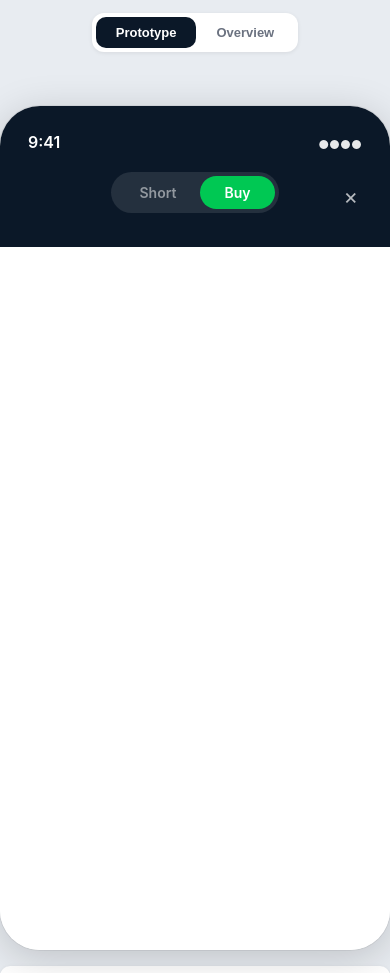
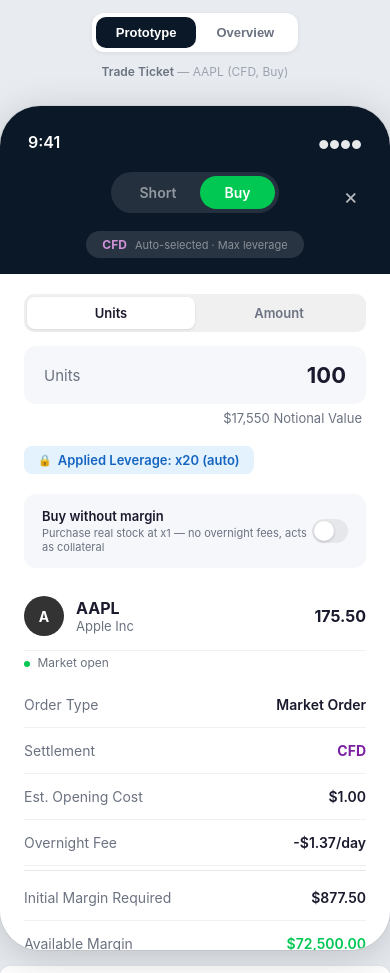
Before and after one commit to michaelpoetoro/margin-account-mockups, a plain HTML site: page prototype.html in a window 390 px wide. Shown: the part 123-1096 px from the top of the page. Drawn offline with Linux system fonts and the light colour scheme.

Commit message:
Fix prototype crash: replace state.settlement with getSettlement(), update renderTradeBody for Buy without margin

```diff
--- a/prototype.html
+++ b/prototype.html
@@ -916,7 +916,7 @@
           <div class="nav-item" data-action="nav-watchlist"><div class="nav-icon"></div>Watchlist</div>
           <div class="nav-item" data-action="nav-portfolio"><div class="nav-icon"></div>Portfolio</div>
           <div class="nav-item" data-action="nav-trade"><div class="nav-icon"></div>Trade</div>
-          <div class="nav-item active" data-action="nav-notifications"><div class="nav-icon"></div>Feed</div>
+          <div class="nav-item" data-action="nav-notifications"><div class="nav-icon"></div>Feed</div>
           <div class="nav-item" data-action="nav-more"><div class="nav-icon"></div>More</div>
         </div>
       </div>
@@ -1020,10 +1020,12 @@
     var lev = getLeverage();
     var notional = getNotionalValue();
     var imr = getIMR();
-    var remaining = state.availableMargin - imr;
+    var cashReq = getCashRequired();
+    var cost = isCfdSettlement() ? imr : cashReq;
+    var remaining = state.availableMargin - cost;
     var sufficient = remaining >= 0;
     var isBuy = state.side === 'buy';
-    var isCfd = state.settlement === 'cfd';
+    var isCfd = isCfdSettlement();
 
     var inputLabel, inputVal, subLabel;
     if (state.inputMode === 'shares') {
@@ -1034,23 +1036,62 @@
       inputLabel = 'Amount (USD)';
       inputVal = fmt(state.amountValue);
       var shares = notional / inst.price;
-      subLabel = shares.toFixed(2) + (isCfd ? ' Units' : ' Shares') + ' &middot; ' + fmtInt(notional) + ' Notional Value (x' + lev + ')';
+      if (isCfd) {
+        subLabel = shares.toFixed(2) + ' Units &middot; ' + fmtInt(notional) + ' Notional Value (x' + lev + ')';
+      } else {
+        subLabel = shares.toFixed(2) + ' Shares &middot; ' + fmtInt(notional) + ' Notional Value (x1)';
+      }
     }
+
+    var html = '';
+    html += '<div class="input-mode-toggle">';
+    html += '<div class="input-mode-btn ' + (state.inputMode === 'shares' ? 'active' : '') + '" data-action="set-input-shares">' + (isCfd ? 'Units' : 'Shares') + '</div>';
+    html += '<div class="input-mode-btn ' + (state.inputMode === 'amount' ? 'active' : '') + '" data-action="set-input-amount">Amount</div>';
+    html += '</div>';
+
+    html += '<div class="input-box"><span class="label">' + inputLabel + '</span><span class="value">' + inputVal + '</span></div>';
+    html += '<div class="sub-label">' + subLabel + '</div>';
+
+    if (isCfd) {
+      html += '<div class="leverage-badge"><span class="lock">&#128274;</span> Applied Leverage: x' + lev + ' (auto)</div>';
+    } else {
+      html += '<div class="leverage-badge" style="background:#e8f5e9;color:#2e7d32;"><span class="lock">&#128274;</span> No Leverage — Real Stock Purchase (x1)</div>';
+    }
+
+    if (inst.supportsNoMargin) {
+      html += '<div class="margin-toggle-wrap">';
+      html += '<div><div class="mt-label">Buy without margin</div>';
+      html += '<div class="mt-sub">Purchase real stock at x1 — no overnight fees, acts as collateral</div></div>';
+      html += '<div class="toggle-switch ' + (state.buyWithoutMargin ? 'on' : 'off') + '" data-action="toggle-no-margin"><div class="knob"></div></div>';
+      html += '</div>';
+    }
+
+    html += '<div class="instrument-row"><div class="instrument-left">';
+    html += '<div class="instrument-icon ' + inst.iconClass + '">' + inst.iconLetter + '</div>';
+    html += '<div class="instrument-info"><div class="ticker">' + inst.ticker + '</div><div class="name">' + inst.name + '</div></div>';
+    html += '</div><div class="instrument-price">' + inst.price.toFixed(2) + '</div></div>';
+    html += '<div class="market-status"><span class="dot"></span> Market open</div>';
 
     var detailRows = '';
     detailRows += '<div class="detail-row"><span class="label">Order Type</span><span class="value">Market Order</span></div>';
     if (isCfd) {
       detailRows += '<div class="detail-row"><span class="label">Settlement</span><span class="value" style="color:#7b1fa2;font-weight:700;">CFD</span></div>';
-    }
-    detailRows += '<div class="detail-row"><span class="label">Est. Opening Cost</span><span class="value">$1.00</span></div>';
-    if (isCfd) {
+      detailRows += '<div class="detail-row"><span class="label">Est. Opening Cost</span><span class="value">$1.00</span></div>';
       var overnightFee = (notional * 0.000078).toFixed(2);
       detailRows += '<div class="detail-row"><span class="label">Overnight Fee</span><span class="value">-$' + overnightFee + '/day</span></div>';
+      detailRows += '<div class="divider"></div>';
+      detailRows += '<div class="detail-row"><span class="label">Initial Margin Required</span><span class="value">' + fmt(imr) + '</span></div>';
+    } else {
+      detailRows += '<div class="detail-row"><span class="label">Settlement</span><span class="value" style="color:#1565c0;font-weight:700;">Real (Fully Paid)</span></div>';
+      detailRows += '<div class="detail-row"><span class="label">Est. Opening Cost</span><span class="value">$1.00</span></div>';
+      detailRows += '<div class="divider"></div>';
+      detailRows += '<div class="detail-row"><span class="label">Cash Required</span><span class="value">' + fmt(cashReq) + '</span></div>';
+      detailRows += '<div class="detail-row"><span class="label">Initial Margin Required</span><span class="value">$0 (fully paid)</span></div>';
     }
-    detailRows += '<div class="divider"></div>';
-    detailRows += '<div class="detail-row"><span class="label">Initial Margin Required</span><span class="value">' + fmt(imr) + '</span></div>';
-    detailRows += '<div class="detail-row"><span class="label">Available Margin</span><span class="value ' + (sufficient ? 'green' : '') + ''>' + fmt(state.availableMargin) + '</span></div>';
-    detailRows += '<div class="detail-row"><span class="label">Projected Remaining</span><span class="value ' + (remaining >= 0 ? 'green' : 'red') + ''>' + fmt(remaining) + '</span></div>';
+    detailRows += '<div class="detail-row"><span class="label">Available Margin</span><span class="value ' + (sufficient ? 'green' : '') + '">' + fmt(state.availableMargin) + '</span></div>';
+    detailRows += '<div class="detail-row"><span class="label">Projected Remaining</span><span class="value ' + (remaining >= 0 ? 'green' : 'red') + '">' + fmt(remaining) + '</span></div>';
+
+    html += detailRows;
 
     var errorHtml = '';
     if (!sufficient) {
@@ -1062,44 +1103,22 @@
     var btnDisabled = sufficient ? '' : ' disabled';
 
     var disclosure = isCfd
-      ? 'CFD positions incur overnight fees. Leverage is determined by platform rules in a Margin Account.'
-      : (state.inputMode === 'amount'
-        ? 'Leverage is determined by platform rules in a Margin Account. The amount you enter is the margin invested; your notional exposure is amount &times; leverage.'
-        : 'Leverage is determined by platform rules in a Margin Account.');
+      ? 'CFD positions incur overnight fees. Leverage and product type are determined by platform rules.'
+      : 'Real stock purchase — no leverage, no overnight fees. Your stock acts as collateral within the Margin Account.';
 
-    var html = '';
-    html += '<div class="input-mode-toggle">';
-    html += '<div class="input-mode-btn ' + (state.inputMode === 'shares' ? 'active' : '') + '" data-action="set-input-shares">' + (isCfd ? 'Units' : 'Shares') + '</div>';
-    html += '<div class="input-mode-btn ' + (state.inputMode === 'amount' ? 'active' : '') + '" data-action="set-input-amount">Amount</div>';
-    html += '</div>';
-
-    html += '<div class="input-box"><span class="label">' + inputLabel + '</span><span class="value">' + inputVal + '</span></div>';
-    html += '<div class="sub-label">' + subLabel + '</div>';
-
-    html += '<div class="leverage-badge"><span class="lock">&#128274;</span> Applied Leverage: x' + lev + ' (auto)</div>';
-
-    html += '<div class="instrument-row"><div class="instrument-left">';
-    html += '<div class="instrument-icon ' + inst.iconClass + '">' + inst.iconLetter + '</div>';
-    html += '<div class="instrument-info"><div class="ticker">' + inst.ticker + '</div><div class="name">' + inst.name + '</div></div>';
-    html += '</div><div class="instrument-price">' + inst.price.toFixed(2) + '</div></div>';
-    html += '<div class="market-status"><span class="dot"></span> Market open</div>';
-
-    html += detailRows;
-
-    // SL / TP
     html += '<div class="sltp-section">';
     html += '<div class="sltp-row"><div class="sltp-left">';
     html += '<div class="sltp-toggle ' + (state.slEnabled ? 'on' : 'off') + '" data-action="toggle-sl"><div class="knob"></div></div>';
     html += '<span class="sltp-label">Stop Loss</span></div>';
     html += '<div style="display:flex;align-items:center;" data-action="toggle-sl" style="cursor:pointer">';
-    html += '<span class="sltp-value ' + (state.slEnabled ? 'set' : '') + ''>' + (state.slEnabled ? getSLValue() : 'No SL') + '</span>';
+    html += '<span class="sltp-value ' + (state.slEnabled ? 'set' : '') + '">' + (state.slEnabled ? getSLValue() : 'No SL') + '</span>';
     html += '<span class="sltp-chevron">&#8250;</span></div></div>';
 
     html += '<div class="sltp-row"><div class="sltp-left">';
     html += '<div class="sltp-toggle ' + (state.tpEnabled ? 'on' : 'off') + '" data-action="toggle-tp"><div class="knob"></div></div>';
     html += '<span class="sltp-label">Take Profit</span></div>';
     html += '<div style="display:flex;align-items:center;" data-action="toggle-tp" style="cursor:pointer">';
-    html += '<span class="sltp-value ' + (state.tpEnabled ? 'set' : '') + ''>' + (state.tpEnabled ? getTPValue() : 'No TP') + '</span>';
+    html += '<span class="sltp-value ' + (state.tpEnabled ? 'set' : '') + '">' + (state.tpEnabled ? getTPValue() : 'No TP') + '</span>';
     html += '<span class="sltp-chevron">&#8250;</span></div></div>';
     html += '</div>';
 
@@ -1108,6 +1127,10 @@
     html += '<div class="disclosure">' + disclosure + '</div>';
 
     document.getElementById('tradeBody').innerHTML = html;
+  }
+
+  function isCfdSettlement() {
+    return getSettlement() === 'cfd';
   }
 
   function renderTradeHeader() {
```
